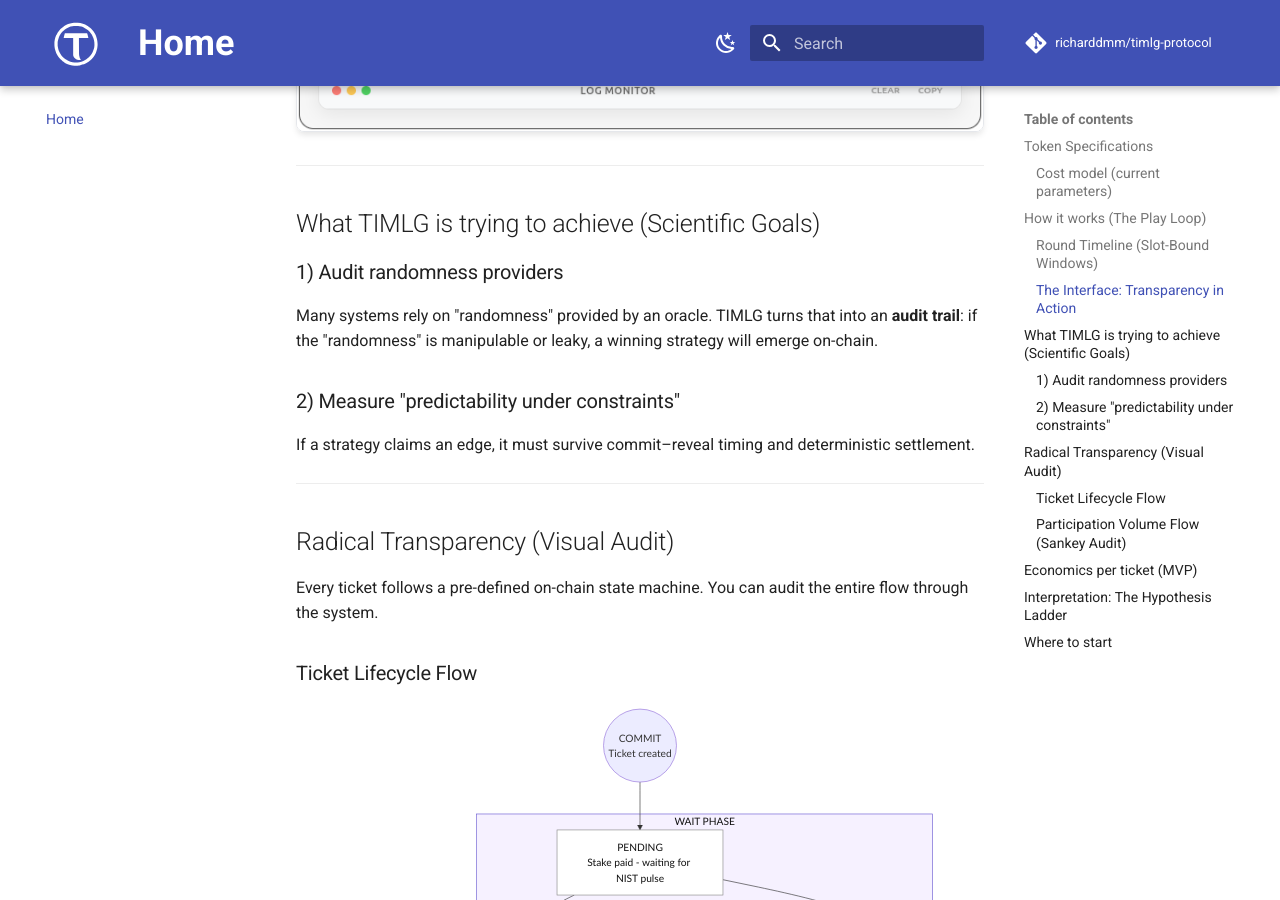
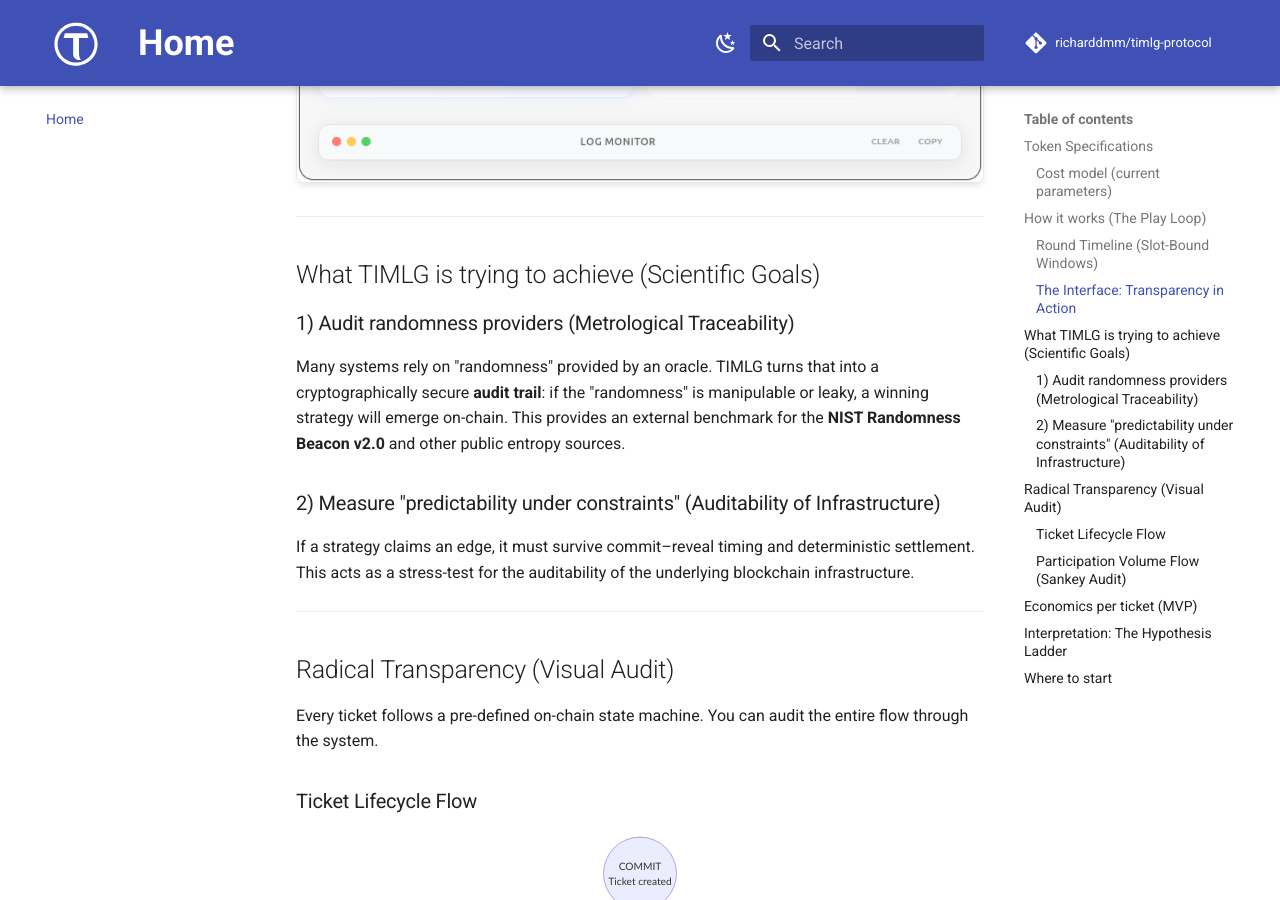
Before and after one commit to TIMLG-Protocol/timlg-protocol, an MkDocs documentation site: the page built from docs/index.md, in a window 1280 px wide and 900 px high, scrolled down 2793 px. Built offline with MkDocs 1.6.1 and Material for MkDocs 9.7.7, drawn with Linux system fonts in a browser that asks for light colours; a script that is not in the unit is left out; comment, search, counter and statistics services are not loaded; some of the changed text lies outside the part shown.

Commit message:
docs: integrate metrology terms, rename Devnet Beta to App, and update NIST Beacon v2.0 citations

```diff
--- a/docs/index.md
+++ b/docs/index.md
@@ -1,10 +1,10 @@
 # <img src="assets/icon_vector_logo.svg" width="56" style="vertical-align: bottom; margin-right: 12px;"> TIMLG Protocol
 
-TIMLG is a **public, auditable experiment protocol** built on Solana.
+TIMLG is a **public, auditable experiment protocol** built on Solana, designed to establish **metrological traceability** for on-chain events.
 
-It runs slot-bounded **commit–reveal rounds** against a publicly verifiable **512-bit randomness pulse**. The goal is to measure whether any strategy can predict a bit **under strict anti-leakage constraints** (“Hawking Wall”) — and to make that measurement reproducible by anyone.
+It runs slot-bounded **commit–reveal rounds** against a publicly verifiable **512-bit randomness pulse** sourced from the **NIST Randomness Beacon v2.0**. The goal is to measure whether any strategy can predict a bit **under strict anti-leakage constraints** (“Hawking Wall”) — and to ensure the **auditability of infrastructure** behavior is reproducible by anyone.
 
-<div style="display: flex; flex-wrap: wrap; gap: 12px; margin: 24px 0;"><a href="/beta/" class="md-button md-button--primary" style="margin: 0; display: flex; align-items: center; gap: 8px;">Try the Devnet Beta <span style="background: #ffeb3b; color: #000; font-size: 0.65rem; padding: 2px 6px; border-radius: 4px; font-weight: bold; text-transform: uppercase;">New</span></a></div>
+<div style="display: flex; flex-wrap: wrap; gap: 12px; margin: 24px 0;"><a href="/beta/" class="md-button md-button--primary" style="margin: 0; display: flex; align-items: center; gap: 8px;">Open App <span style="background: #ffeb3b; color: #000; font-size: 0.65rem; padding: 2px 6px; border-radius: 4px; font-weight: bold; text-transform: uppercase;">New</span></a></div>
 
 !!! warning "Experimental Phase (Devnet)"
     TIMLG is currently in an **experimental phase on Solana Devnet**. Timing parameters are intentionally short to facilitate testing. Tokens and results on this network have no real-world value.
@@ -63,11 +63,11 @@ The **Play Card** reveals all technical details (Assigned Bit, Nonce, Commitment
 
 ## What TIMLG is trying to achieve (Scientific Goals)
 
-### 1) Audit randomness providers
-Many systems rely on "randomness" provided by an oracle. TIMLG turns that into an **audit trail**: if the "randomness" is manipulable or leaky, a winning strategy will emerge on-chain.
+### 1) Audit randomness providers (Metrological Traceability)
+Many systems rely on "randomness" provided by an oracle. TIMLG turns that into a cryptographically secure **audit trail**: if the "randomness" is manipulable or leaky, a winning strategy will emerge on-chain. This provides an external benchmark for the **NIST Randomness Beacon v2.0** and other public entropy sources.
 
-### 2) Measure "predictability under constraints"
-If a strategy claims an edge, it must survive commit–reveal timing and deterministic settlement.
+### 2) Measure "predictability under constraints" (Auditability of Infrastructure)
+If a strategy claims an edge, it must survive commit–reveal timing and deterministic settlement. This acts as a stress-test for the auditability of the underlying blockchain infrastructure.
 
 ---
 
--- a/mkdocs.yml
+++ b/mkdocs.yml
@@ -75,7 +75,7 @@ extra_css:
 
 nav:
   - Home: index.md
-  - Devnet Beta:
+  - App:
       - App: beta.md
       - Guide: devnet_guide.md
   - Live Audit: audit.md
```
Also changed, not shown: docs/protocol/overview.md (+3 -3 lines).
